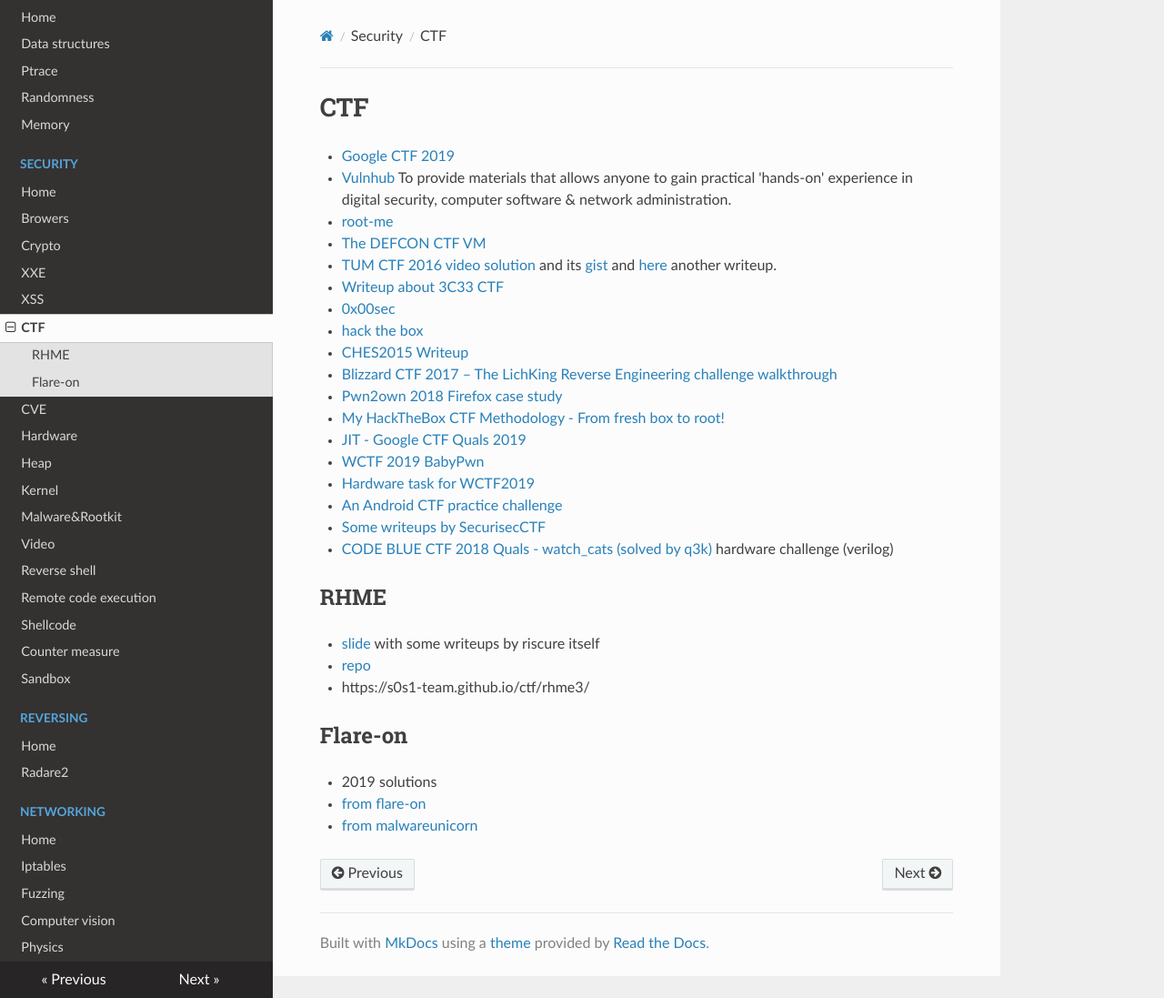
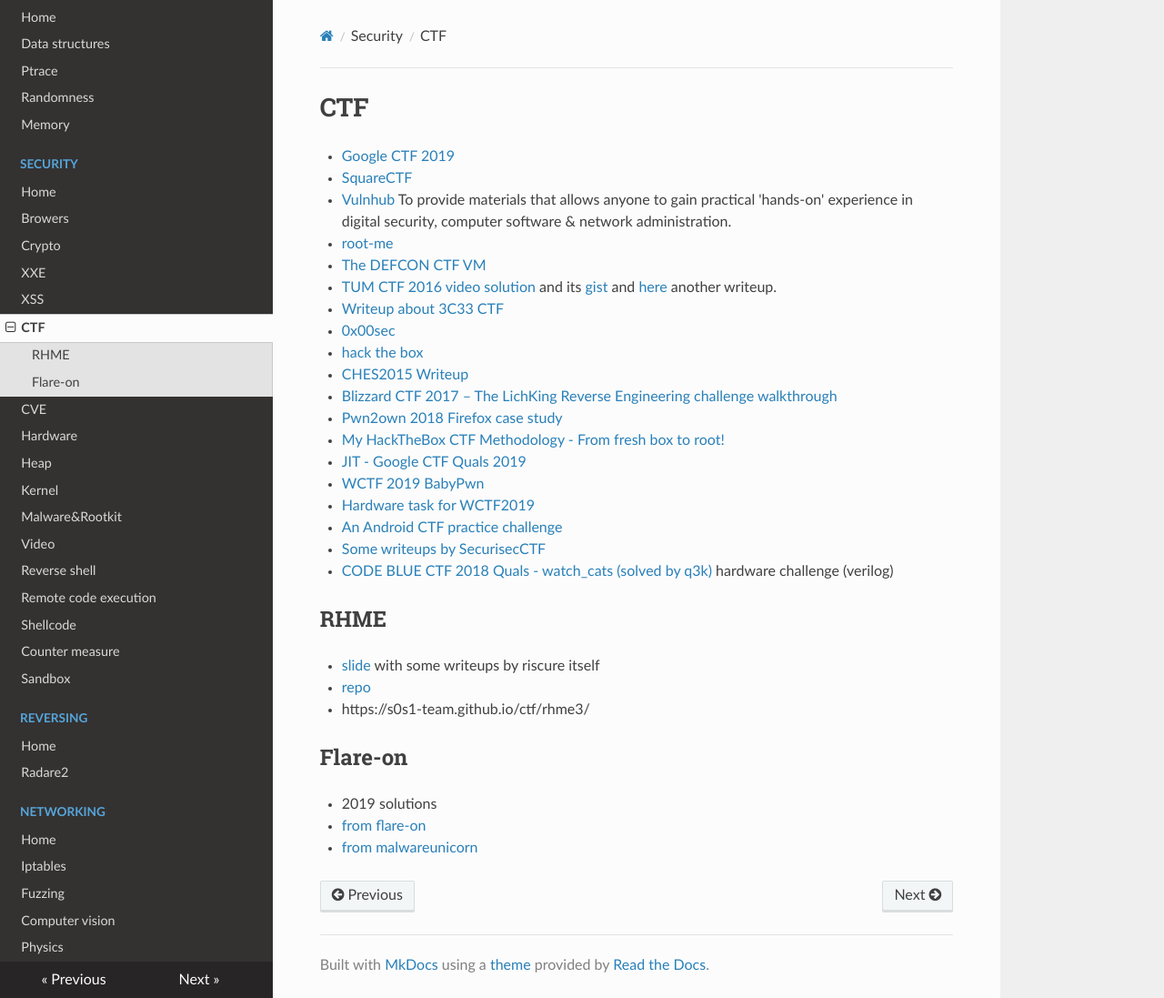
Before and after one commit to gipi/low-level, an MkDocs documentation site: the page built from docs/security/ctf.md, in a window 1280 px wide and 1097 px high. Shown: the whole window at 91% size. Built offline with MkDocs 1.6.1, drawn with Linux system fonts in a browser that asks for light colours; nearby versions of some CDN libraries; old or Windows-style settings are respelled for this version of MkDocs.

Commit message:
Update ctf.md

```diff
--- a/docs/security/ctf.md
+++ b/docs/security/ctf.md
@@ -1,7 +1,7 @@
 # CTF
 
  - [Google CTF 2019](https://capturetheflag.withgoogle.com)
-
+ - [SquareCTF](https://squarectf.com)
  - [Vulnhub](https://www.vulnhub.com/) To provide materials that allows anyone to gain
    practical 'hands-on' experience in digital security, computer software & network administration.
  - [root-me](https://www.root-me.org)
```
